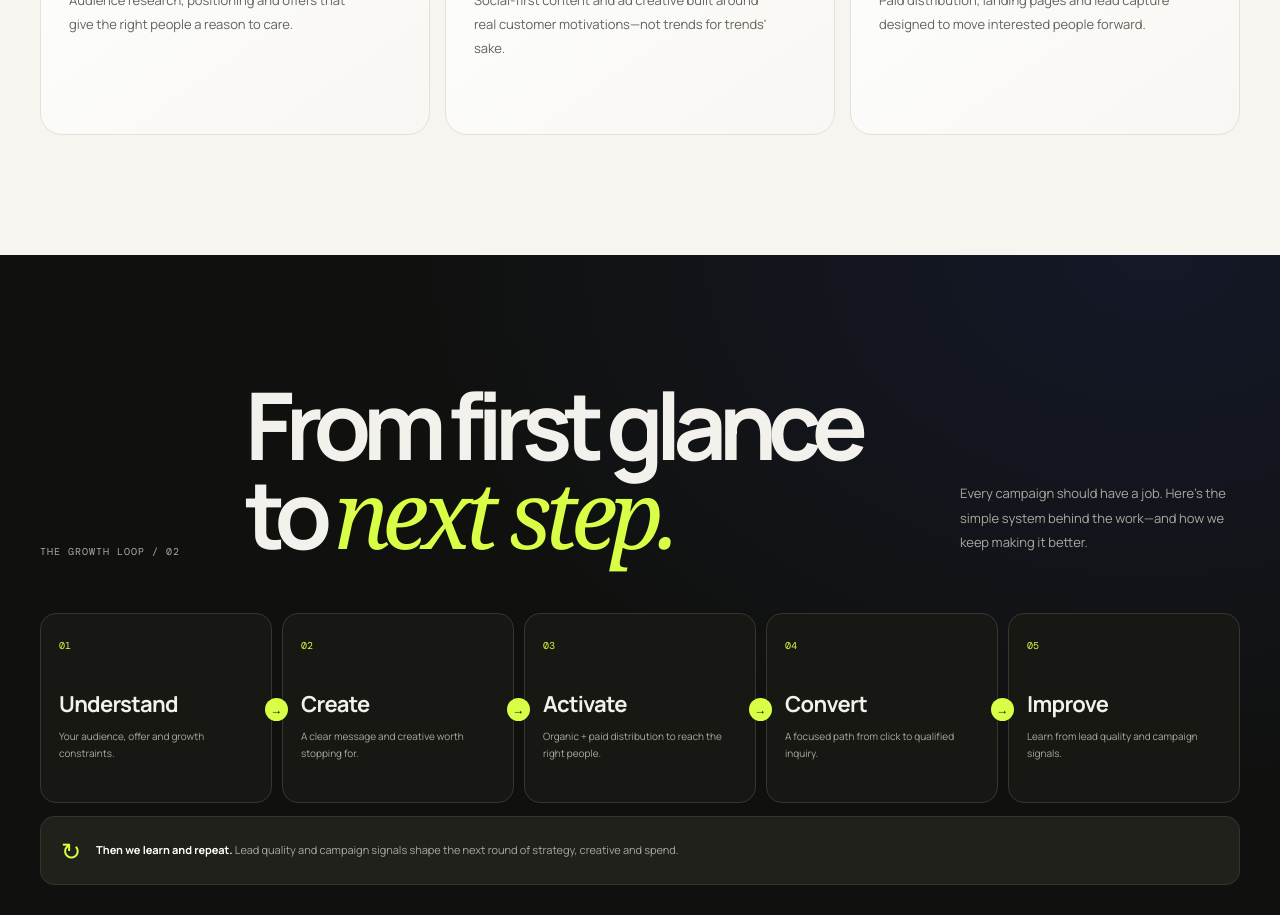
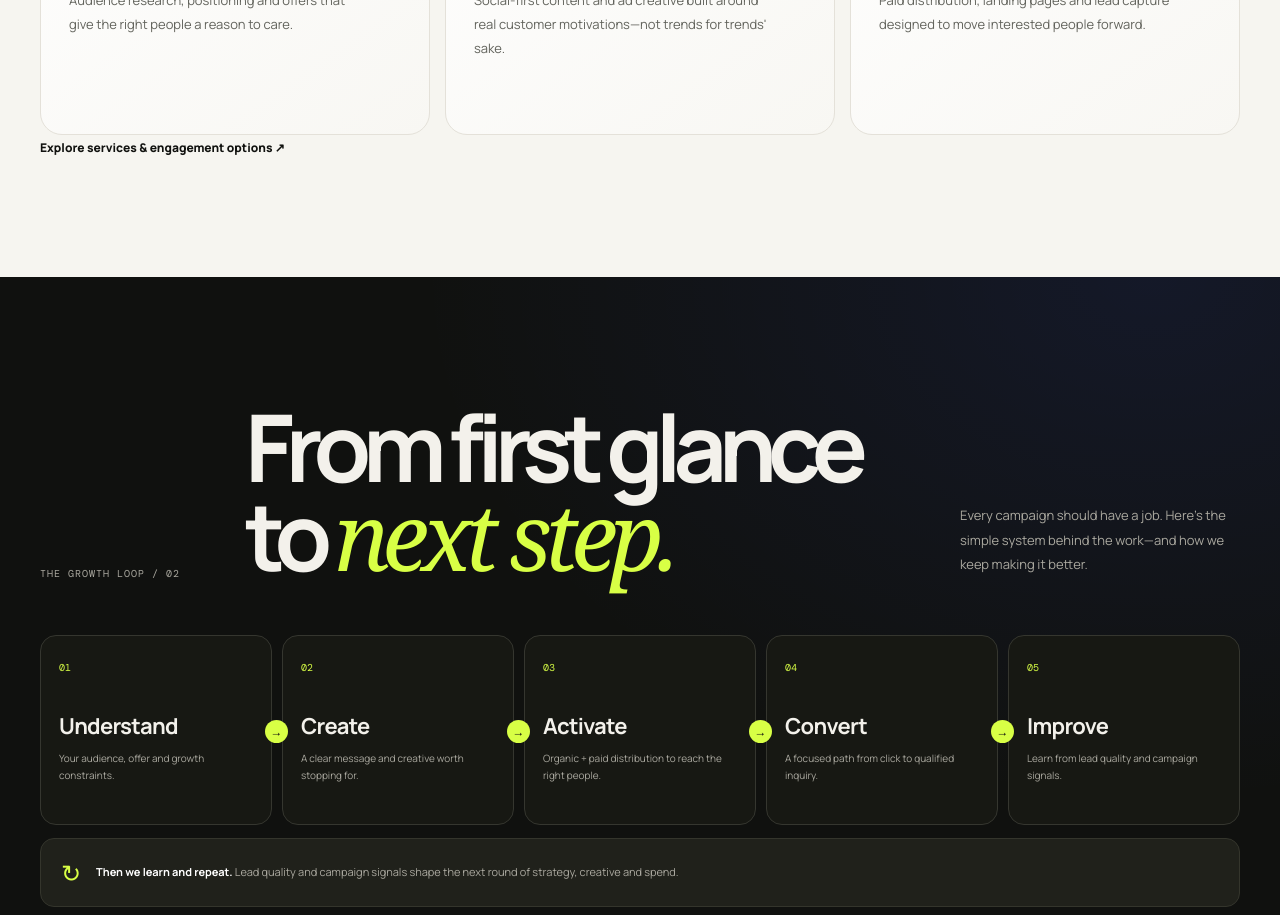
Before and after one commit to Romil-imago/imago, a Next.js app: page / in a window 1280 px wide. Shown: the part 1780-2695 px from the top of the page. Built offline with nearby package versions, Linux system fonts and the light colour scheme; no server answers.

Commit message:
feat: connect homepage service cards to service overview

```diff
--- a/app/page.tsx
+++ b/app/page.tsx
@@ -54,6 +54,7 @@ export default function HomePage(){return <><SiteHeader/><main className="new-ho
      </article>
     ))}
    </div>
+   <div className="nh-service-more"><Link className="nh-link" href="/services">Explore services & engagement options ↗</Link></div>
   </div>
  </section>
  <section className="nh-system" id="approach">
```
